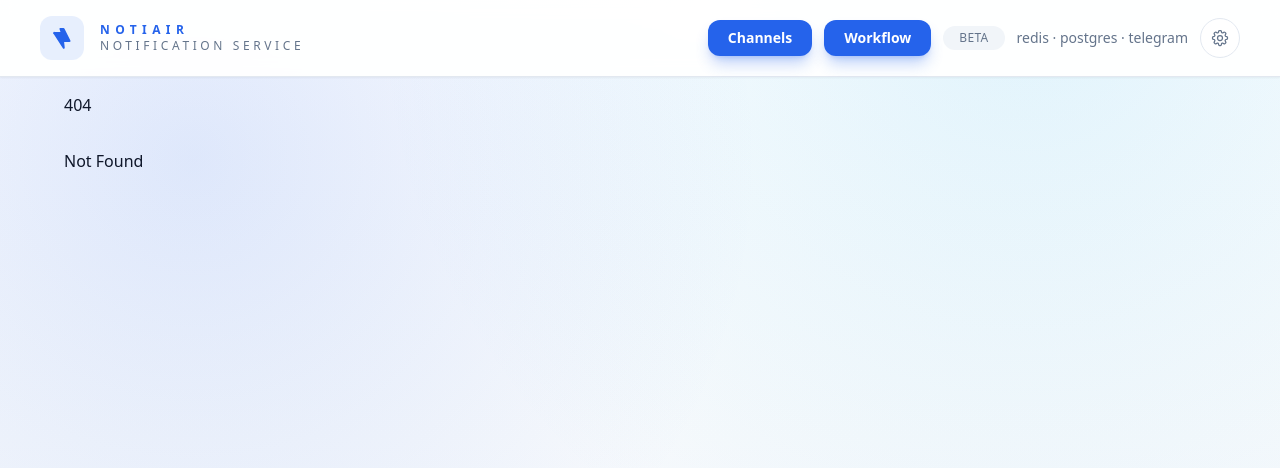
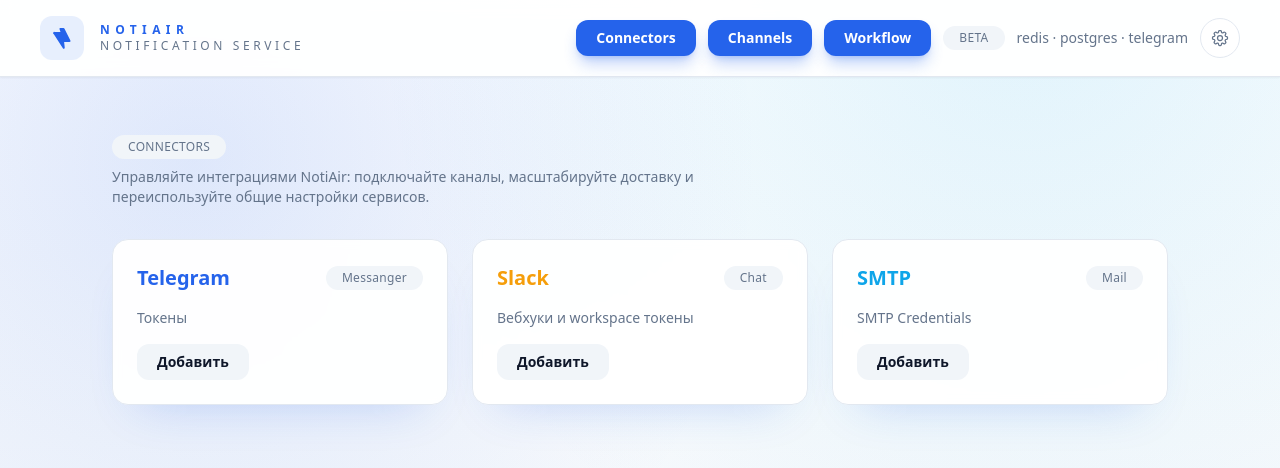
Before and after one commit to SSomov/notiair, a SvelteKit app in the folder client/: page /connectors in a window 1280 px wide. Before the commit this address had no page. Shown: the top 468 px of the page. Built offline with nearby package versions, Linux system fonts and the light colour scheme.

Commit message:
feat: add integration page

```diff
--- a/client/src/routes/+layout.svelte
+++ b/client/src/routes/+layout.svelte
@@ -2,23 +2,12 @@
   import '../app.css';
 </script>
 
-<header
-	class="sticky top-0 z-40 w-full border-b border-border bg-surface/95 shadow-sm backdrop-blur"
->
+<header class="sticky top-0 z-40 w-full border-b border-border bg-surface/95 shadow-sm backdrop-blur">
   <div class="mx-auto flex w-full max-w-7xl items-center justify-between px-4 py-4 md:px-10">
     <div class="flex items-center gap-4">
-			<span
-				class="inline-flex h-11 w-11 items-center justify-center rounded-xl bg-accent/10 text-2xl text-accent"
-			>
-				<svg
-					xmlns="http://www.w3.org/2000/svg"
-					viewBox="0 0 24 24"
-					fill="currentColor"
-					class="h-6 w-6"
-				>
-					<path
-						d="M13.5 2a1 1 0 0 1 .894.553l6 12A1 1 0 0 1 19.5 16h-5.382l.618 5.543a1 1 0 0 1-1.872.654l-9-14A1 1 0 0 1 4.75 6H10.5l-1.118-3.276A1 1 0 0 1 10.341 2H13.5Z"
-					/>
+      <span class="inline-flex h-11 w-11 items-center justify-center rounded-xl bg-accent/10 text-2xl text-accent">
+        <svg xmlns="http://www.w3.org/2000/svg" viewBox="0 0 24 24" fill="currentColor" class="h-6 w-6">
+          <path d="M13.5 2a1 1 0 0 1 .894.553l6 12A1 1 0 0 1 19.5 16h-5.382l.618 5.543a1 1 0 0 1-1.872.654l-9-14A1 1 0 0 1 4.75 6H10.5l-1.118-3.276A1 1 0 0 1 10.341 2H13.5Z" />
         </svg>
       </span>
       <div>
@@ -28,6 +17,7 @@
     </div>
 
     <div class="flex items-center gap-3">
+      <a href="/connectors" class="btn-primary hidden md:inline-flex">Connectors</a>
       <a href="/channels" class="btn-primary hidden md:inline-flex">Channels</a>
       <a href="/workflows" class="btn-primary hidden md:inline-flex">Workflow</a>
       <span class="pill hidden md:inline-flex">beta</span>
@@ -37,31 +27,16 @@
         class="inline-flex h-10 w-10 items-center justify-center rounded-full border border-border bg-surface text-muted transition hover:text-accent"
         aria-label="Открыть настройки"
       >
-				<svg
-					xmlns="http://www.w3.org/2000/svg"
-					viewBox="0 0 24 24"
-					fill="none"
-					stroke="currentColor"
-					stroke-width="1.5"
-					class="h-5 w-5"
-				>
-					<path
-						stroke-linecap="round"
-						stroke-linejoin="round"
-						d="M10.343 3.94c.09-.542.56-.94 1.11-.94h1.093c.55 0 1.02.398 1.11.94l.149.894c.07.424.384.764.78.93.398.164.855.142 1.205-.108l.737-.527a1.125 1.125 0 0 1 1.45.12l.773.774c.39.389.44 1.002.12 1.45l-.527.737c-.25.35-.272.806-.107 1.204.165.397.505.71.93.78l.893.15c.543.09.94.56.94 1.109v1.094c0 .55-.397 1.02-.94 1.11l-.893.149c-.425.07-.765.383-.93.78-.165.398-.143.854.107 1.204l.527.738c.32.447.269 1.06-.12 1.45l-.774.773a1.125 1.125 0 0 1-1.449.12l-.738-.527c-.35-.25-.806-.272-1.203-.107-.397.165-.71.505-.781.929l-.149.894c-.09.542-.56.94-1.11.94h-1.094c-.55 0-1.019-.398-1.11-.94l-.148-.894c-.071-.424-.384-.764-.781-.93-.398-.164-.854-.142-1.204.108l-.738.527c-.447.32-1.06.269-1.45-.12l-.773-.774a1.125 1.125 0 0 1-.12-1.45l.527-.737c.25-.35.273-.806.108-1.204-.165-.397-.505-.71-.93-.78l-.894-.15c-.542-.09-.94-.56-.94-1.109v-1.094c0-.55.398-1.02.94-1.11l.894-.149c.424-.07.765-.383.93-.78.165-.398.142-.854-.108-1.204l-.527-.738a1.125 1.125 0 0 1 .12-1.45l.773-.773c.389-.39 1.002-.44 1.45-.12l.737.527c.35.25.807.272 1.204.107.397-.165.71-.505.78-.929l.15-.894Z"
-					/>
-					<path
-						stroke-linecap="round"
-						stroke-linejoin="round"
-						d="M15 12a3 3 0 1 1-6 0 3 3 0 0 1 6 0Z"
-					/>
+        <svg xmlns="http://www.w3.org/2000/svg" viewBox="0 0 24 24" fill="none" stroke="currentColor" stroke-width="1.5" class="h-5 w-5">
+          <path stroke-linecap="round" stroke-linejoin="round" d="M10.343 3.94c.09-.542.56-.94 1.11-.94h1.093c.55 0 1.02.398 1.11.94l.149.894c.07.424.384.764.78.93.398.164.855.142 1.205-.108l.737-.527a1.125 1.125 0 0 1 1.45.12l.773.774c.39.389.44 1.002.12 1.45l-.527.737c-.25.35-.272.806-.107 1.204.165.397.505.71.93.78l.893.15c.543.09.94.56.94 1.109v1.094c0 .55-.397 1.02-.94 1.11l-.893.149c-.425.07-.765.383-.93.78-.165.398-.143.854.107 1.204l.527.738c.32.447.269 1.06-.12 1.45l-.774.773a1.125 1.125 0 0 1-1.449.12l-.738-.527c-.35-.25-.806-.272-1.203-.107-.397.165-.71.505-.781.929l-.149.894c-.09.542-.56.94-1.11.94h-1.094c-.55 0-1.019-.398-1.11-.94l-.148-.894c-.071-.424-.384-.764-.781-.93-.398-.164-.854-.142-1.204.108l-.738.527c-.447.32-1.06.269-1.45-.12l-.773-.774a1.125 1.125 0 0 1-.12-1.45l.527-.737c.25-.35.273-.806.108-1.204-.165-.397-.505-.71-.93-.78l-.894-.15c-.542-.09-.94-.56-.94-1.109v-1.094c0-.55.398-1.02.94-1.11l.894-.149c.424-.07.765-.383.93-.78.165-.398.142-.854-.108-1.204l-.527-.738a1.125 1.125 0 0 1 .12-1.45l.773-.773c.389-.39 1.002-.44 1.45-.12l.737.527c.35.25.807.272 1.204.107.397-.165.71-.505.78-.929l.15-.894Z" />
+          <path stroke-linecap="round" stroke-linejoin="round" d="M15 12a3 3 0 1 1-6 0 3 3 0 0 1 6 0Z" />
         </svg>
       </button>
     </div>
   </div>
 </header>
 
-<main class="px-4 pb-12 pt-2 md:px-12 md:pt-4">
+<main class="px-4 pb-12 pt-6 md:px-12 md:pt-10">
   <div class="mx-auto w-full max-w-6xl space-y-8">
     <slot />
   </div>
--- /dev/null
+++ b/client/src/routes/connectors/+page.svelte
@@ -0,0 +1,32 @@
+<section class="space-y-8 px-4 pb-12 pt-2 md:px-12 md:pt-4">
+	<header class="space-y-2">
+		<span class="pill">connectors</span>
+		<p class="text-sm text-muted max-w-2xl">
+			Управляйте интеграциями NotiAir: подключайте каналы, масштабируйте доставку и переиспользуйте
+			общие настройки сервисов.
+		</p>
+	</header>
+
+	<div class="grid gap-6 md:grid-cols-3">
+		{#each [{ name: 'Telegram', description: 'Токены', badge: 'messanger', color: 'text-accent' }, { name: 'Slack', description: 'Вебхуки и workspace токены', badge: 'chat', color: 'text-warning' }, { name: 'SMTP', description: 'SMTP Credentials', badge: 'mail', color: 'text-positive' }] as connector}
+			<article class="glass-card h-full space-y-4">
+				<div class="flex items-center justify-between">
+					<h2 class={`text-xl font-semibold ${connector.color}`}>{connector.name}</h2>
+					<span class="pill capitalize">{connector.badge}</span>
+				</div>
+				<div class="space-y-2 text-sm text-muted">
+					<p class="font-semibold text-text/80">{connector.subtitle}</p>
+					<p>{connector.description}</p>
+				</div>
+				<div class="flex items-center gap-3">
+					<button
+						type="button"
+						class="btn-primary bg-surfaceMuted text-text shadow-none hover:shadow-sm"
+					>
+						Добавить
+					</button>
+				</div>
+			</article>
+		{/each}
+	</div>
+</section>
```
Lines whose indentation alone changed are shown as unchanged.
